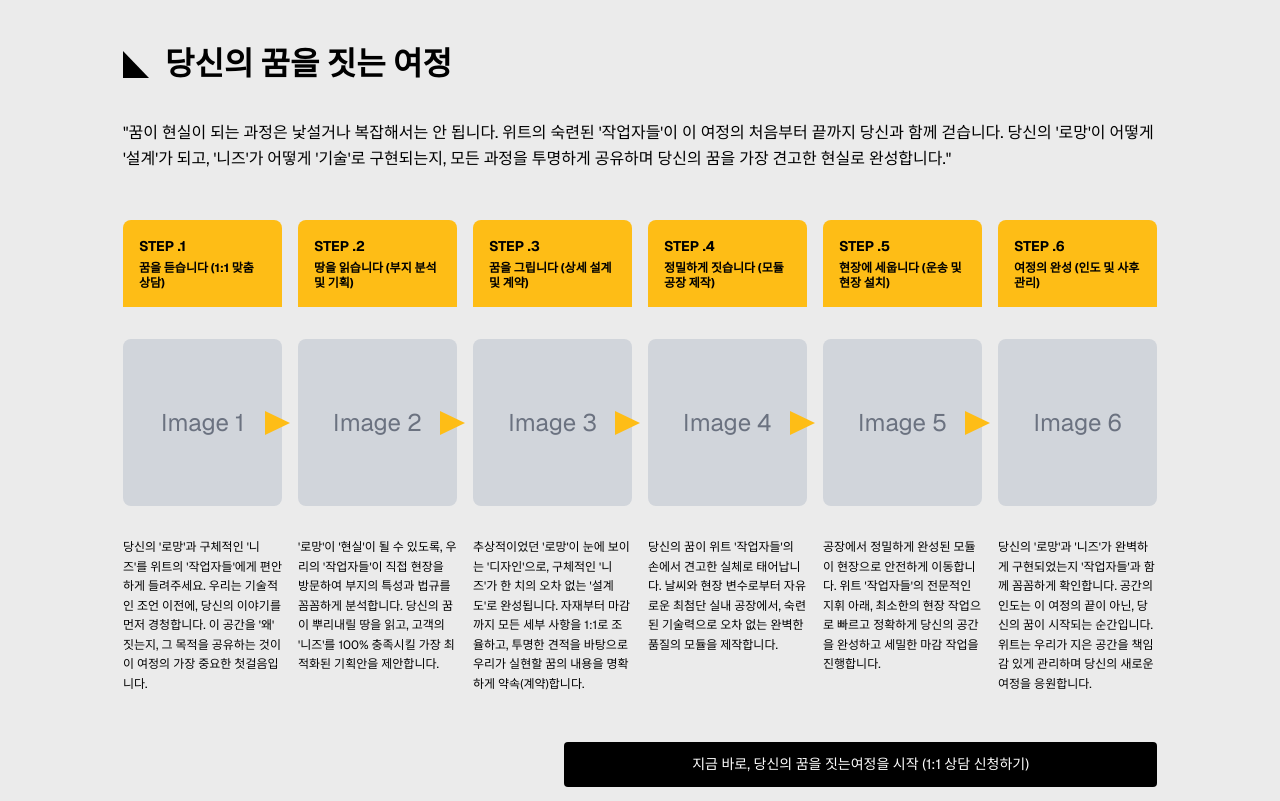
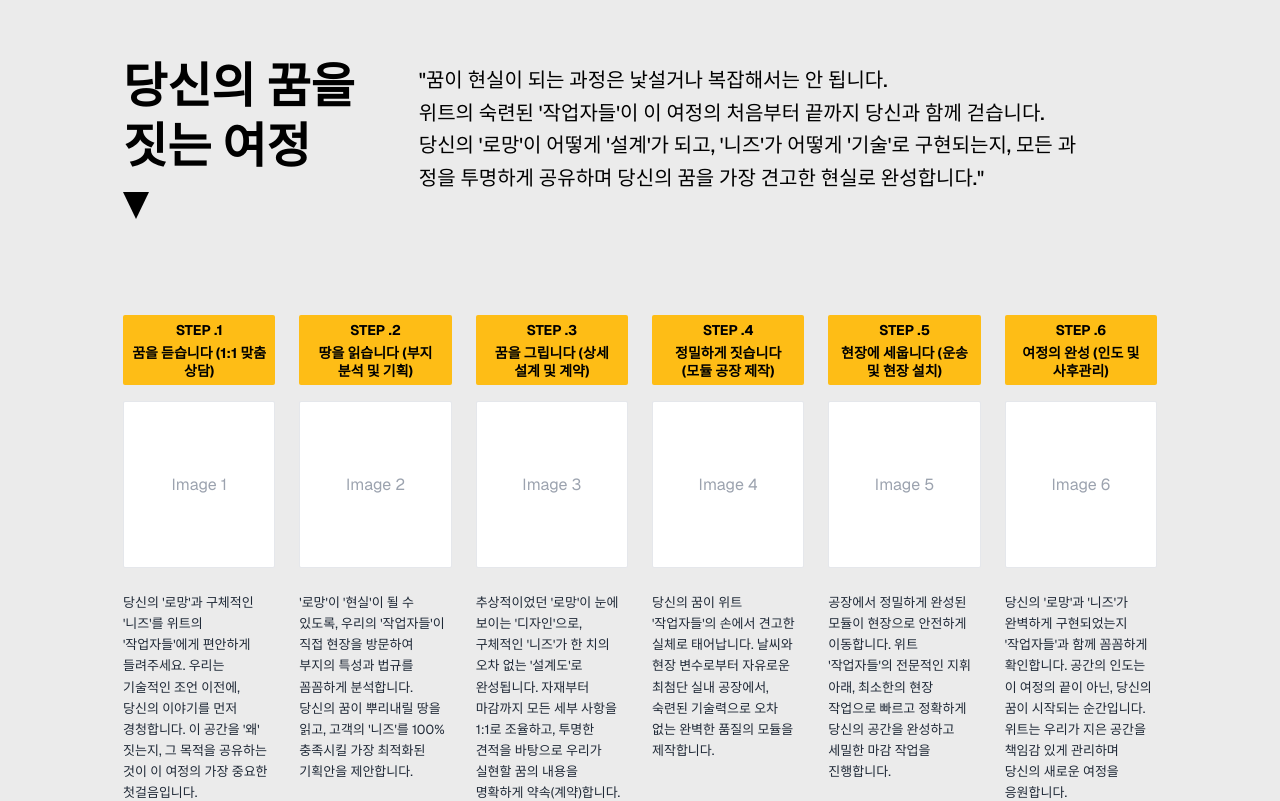
Before and after one commit to corpsj/weet-homepage, a Next.js app: page /support in a window 1280 px wide. Shown: the part 220-1021 px from the top of the page. Built offline with nearby package versions, Linux system fonts and the light colour scheme.

Commit message:
고객지원 페이지 및 SNS 갤러리 개선

```diff
--- a/app/support/page.tsx
+++ b/app/support/page.tsx
@@ -41,87 +41,62 @@ export default function SupportPage() {
   return (
     <div className="min-h-screen bg-white">
       {/* Section 1: 구매과정 (Purchase Process) */}
-      <section className="bg-[#EBEBEB] py-12 md:py-16 lg:py-20">
-        <div className="max-w-[1600px] mx-auto px-4 md:px-8 lg:px-[123px]">
-          {/* Title with diagonal corner */}
-          <div className="flex items-center gap-3 md:gap-4 mb-6 md:mb-8">
-            <div className="w-[20px] h-[21px] md:w-[23px] md:h-[24px] lg:w-[26px] lg:h-[27px] flex-shrink-0">
-              <div className="w-0 h-0 border-l-[20px] md:border-l-[23px] lg:border-l-[26px] border-l-black border-t-[21px] md:border-t-[24px] lg:border-t-[27px] border-t-transparent"></div>
+      <section className="bg-[#EBEBEB] py-12 md:py-16 lg:py-24 relative overflow-hidden">
+        <div className="max-w-[1600px] mx-auto px-4 md:px-8 lg:px-[123px] relative z-10">
+
+          {/* Header Section */}
+          <div className="flex flex-col lg:flex-row gap-8 lg:gap-16 mb-16 lg:mb-24">
+            {/* Title Area */}
+            <div className="flex-shrink-0">
+              <h1 className="text-[32px] md:text-[40px] lg:text-[48px] font-bold leading-tight mb-4">
+                당신의 꿈을<br />짓는 여정
+              </h1>
+              <div className="w-[26px] h-[27px] relative">
+                <svg width="26" height="27" viewBox="0 0 26 27" fill="none" xmlns="http://www.w3.org/2000/svg">
+                  <path d="M0 0L26 0L13 27L0 0Z" fill="black" />
+                </svg>
               </div>
-            <h1 className="text-[24px] md:text-[28px] lg:text-[32px] font-bold">당신의 꿈을 짓는 여정</h1>
             </div>
 
-          <p className="text-[13px] md:text-[14px] lg:text-[16px] leading-relaxed mb-8 md:mb-10 lg:mb-12 max-w-full lg:max-w-[1227px]">
-            "꿈이 현실이 되는 과정은 낯설거나 복잡해서는 안 됩니다. 위트의 숙련된 '작업자들'이 이 여정의 처음부터 끝까지 당신과 함께 걷습니다.
+            {/* Description Area */}
+            <div className="max-w-2xl pt-2">
+              <p className="text-[16px] md:text-[18px] lg:text-[20px] leading-relaxed font-medium">
+                "꿈이 현실이 되는 과정은 낯설거나 복잡해서는 안 됩니다.<br />
+                위트의 숙련된 '작업자들'이 이 여정의 처음부터 끝까지 당신과 함께 걷습니다.<br />
                 당신의 '로망'이 어떻게 '설계'가 되고, '니즈'가 어떻게 '기술'로 구현되는지, 모든 과정을 투명하게 공유하며 당신의 꿈을 가장 견고한 현실로 완성합니다."
               </p>
+            </div>
+          </div>
 
-          {/* 6 Steps Process - Desktop */}
-          <div className="hidden lg:grid lg:grid-cols-6 gap-3 xl:gap-4 mb-6 xl:mb-8">
+          {/* Steps Grid */}
+          <div className="grid grid-cols-1 md:grid-cols-2 lg:grid-cols-3 xl:grid-cols-6 gap-6">
             {steps.map((step) => (
-              <div key={step.number} className="bg-primary rounded-t-lg px-3 xl:px-4 py-3 xl:py-4">
-                <h3 className="text-[12px] xl:text-[14px] font-bold mb-1">STEP .{step.number}</h3>
-                <p className="text-[11px] xl:text-[12px] font-bold leading-tight">{step.title}</p>
+              <div key={step.number} className="flex flex-col h-full">
+                {/* Step Header (Yellow Box) */}
+                <div className="bg-primary h-[70px] flex flex-col justify-center items-center text-center px-2 mb-4 rounded-sm">
+                  <span className="text-[14px] font-bold mb-1">STEP .{step.number}</span>
+                  <span className="text-[14px] font-bold leading-tight break-keep">{step.title}</span>
+                </div>
+
+                {/* Step Image Placeholder */}
+                <div className="bg-white h-[167px] mb-6 rounded-sm border border-gray-200 flex items-center justify-center">
+                  {/* Placeholder for actual image from design if needed, currently keeping generic */}
+                  <span className="text-gray-400">Image {step.number}</span>
+                </div>
+
+                {/* Step Description */}
+                <p className="text-[13px] leading-relaxed text-gray-800 break-keep">
+                  {step.description}
+                </p>
               </div>
             ))}
           </div>
 
-          {/* Step Images and Arrows - Desktop */}
-          <div className="hidden lg:grid lg:grid-cols-6 gap-3 xl:gap-4 mb-6 xl:mb-8">
-            {steps.map((step, index) => (
-              <div key={step.number} className="relative">
-                <div className="bg-gray-300 rounded-lg h-[140px] xl:h-[167px] flex items-center justify-center">
-                  <span className="text-[18px] xl:text-[24px] text-gray-500">Image {step.number}</span>
-                </div>
-                {index < steps.length - 1 && (
-                  <div className="absolute -right-1.5 xl:-right-2 top-1/2 transform -translate-y-1/2 z-10">
-                    <div className="w-0 h-0 border-t-[10px] xl:border-t-[12px] border-t-transparent border-l-[20px] xl:border-l-[25px] border-l-primary border-b-[10px] xl:border-b-[12px] border-b-transparent"></div>
-                  </div>
-                )}
-              </div>
-            ))}
-          </div>
-
-          {/* Step Descriptions - Desktop */}
-          <div className="hidden lg:grid lg:grid-cols-6 gap-3 xl:gap-4 mb-8 xl:mb-12">
-            {steps.map((step) => (
-              <div key={step.number} className="text-[11px] xl:text-[12px] leading-relaxed">
-                {step.description}
-              </div>
-            ))}
-          </div>
-
-          {/* Mobile/Tablet Steps */}
-          <div className="lg:hidden space-y-6 mb-8">
-            {steps.map((step) => (
-              <div key={step.number} className="bg-white rounded-lg shadow-md overflow-hidden">
-                <div className="bg-primary px-4 py-3">
-                  <h3 className="text-[12px] md:text-[13px] font-bold mb-1">STEP .{step.number}</h3>
-                  <p className="text-[13px] md:text-[14px] font-bold">{step.title}</p>
-                </div>
-                <div className="p-4">
-                  <div className="bg-gray-300 rounded-lg h-[160px] md:h-[180px] flex items-center justify-center mb-4">
-                    <span className="text-[20px] md:text-[22px] text-gray-500">Image {step.number}</span>
-                  </div>
-                  <p className="text-[12px] md:text-[13px] leading-relaxed text-gray-700">
-                    {step.description}
-                  </p>
-                </div>
-              </div>
-            ))}
-          </div>
-
-          {/* CTA Button */}
-          <div className="flex justify-center lg:justify-end">
-            <button className="w-full md:w-auto bg-black text-white px-8 md:px-16 lg:px-32 py-3 rounded hover:bg-gray-800 transition-colors text-[13px] md:text-[14px]">
-              지금 바로, 당신의 꿈을 짓는여정을 시작 (1:1 상담 신청하기)
-            </button>
-          </div>
         </div>
       </section>
 
       {/* Section 2: Q/A and F/Q */}
-      <section className="bg-[#EBEBEB] py-12 md:py-20 lg:py-32">
+      <section className="bg-[#EBEBEB] py-12 md:py-20 lg:py-32 border-t border-gray-300">
         <div className="max-w-[1600px] mx-auto px-4 md:px-8 lg:px-[123px]">
           <div className="grid grid-cols-1 md:grid-cols-2 gap-12 md:gap-20 lg:gap-32">
             {/* Q/A Section */}
@@ -153,7 +128,8 @@ export default function SupportPage() {
                 1:1 문의하기
               </p>
 
-              <form className="space-y-4 bg-white p-6 md:p-8 rounded-lg shadow-sm">
+              <div className="bg-white p-6 md:p-8 rounded-lg shadow-sm">
+                <form className="space-y-4">
                   <div>
                     <label className="block text-sm font-bold mb-2">이름</label>
                     <input type="text" className="w-full border border-gray-300 p-3 rounded focus:outline-none focus:border-primary" placeholder="홍길동" />
@@ -173,10 +149,11 @@ export default function SupportPage() {
               </div>
             </div>
           </div>
+        </div>
       </section>
 
       {/* Section 3: 방문예약 (Reservation) */}
-      <section className="bg-[#EBEBEB] py-12 md:py-20 lg:py-32">
+      <section className="bg-[#EBEBEB] py-12 md:py-20 lg:py-32 border-t border-gray-300">
         <div className="max-w-[1600px] mx-auto px-4 md:px-8 lg:px-[123px]">
           <div className="grid grid-cols-1 sm:grid-cols-2 lg:grid-cols-4 gap-6 md:gap-8 lg:gap-12">
             {/* 방문예약 */}
@@ -219,7 +196,7 @@ export default function SupportPage() {
       </section>
 
       {/* Section 4: A/S */}
-      <section className="bg-[#EBEBEB] py-12 md:py-20 lg:py-32">
+      <section className="bg-[#EBEBEB] py-12 md:py-20 lg:py-32 border-t border-gray-300">
         <div className="max-w-[1600px] mx-auto px-4 md:px-8 lg:px-[123px]">
           <h2 className="text-[48px] md:text-[64px] lg:text-[80px] font-bold mb-6 md:mb-8">A/S</h2>
           <p className="text-[14px] md:text-[15px] lg:text-[16px] text-gray-600">
--- a/components/sections/SNSGallery.tsx
+++ b/components/sections/SNSGallery.tsx
@@ -2,7 +2,7 @@ import Link from 'next/link';
 import { Instagram } from 'lucide-react';
 
 export default function SNSGallery() {
-  const images = Array.from({ length: 4 }, (_, i) => ({
+  const images = Array.from({ length: 6 }, (_, i) => ({
     id: i + 1,
     image: null, // TODO: Replace with actual Instagram images
     link: 'https://instagram.com',
@@ -10,11 +10,11 @@ export default function SNSGallery() {
   }));
 
   return (
-    <section className="py-12 md:py-16 lg:py-24 bg-white">
+    <section className="py-10 md:py-12 lg:py-16 bg-white">
       <div className="max-w-[1600px] mx-auto px-4 md:px-8 lg:px-[150px]">
-        <h2 className="text-[32px] md:text-[40px] lg:text-[48px] font-semibold mb-8 md:mb-12 lg:mb-16 text-black">SNS</h2>
+        <h2 className="text-[32px] md:text-[40px] lg:text-[48px] font-semibold mb-8 md:mb-10 lg:mb-12 text-black">SNS</h2>
 
-        <div className="grid grid-cols-2 md:grid-cols-4 gap-3 md:gap-4 lg:gap-6 mb-8 md:mb-12 lg:mb-16">
+        <div className="grid grid-cols-2 md:grid-cols-3 lg:grid-cols-6 gap-3 md:gap-4 lg:gap-4 mb-8 md:mb-10 lg:mb-12">
           {images.map((item) => (
             <Link
               key={item.id}
```
Lines whose indentation alone changed are shown as unchanged.
